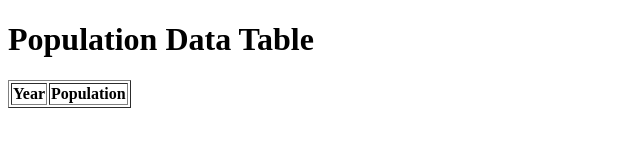
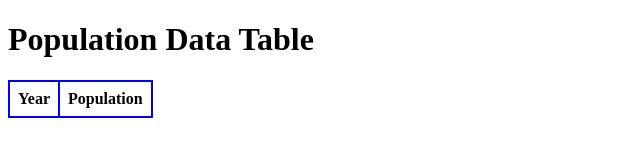
Before and after one commit to calbennett/Calbennett-Assignment2, a plain HTML site: page index.html in a window 1280 px wide. Shown: the whole page, without its empty margins (0-640 px from the left). Drawn offline with Linux system fonts and the light colour scheme; no server answers.

Commit message:
Modified table style

```diff
--- a/index.html
+++ b/index.html
@@ -3,13 +3,14 @@
 <head>
     <meta charset="UTF-8">
     <meta name="viewport" content="width=device-width, initial-scale=1.0">
-    <title>Data Display</title>
+    <title>Assignment 2</title>
 </head>
 <body>
 
     <h1>Population Data Table</h1>
 
     <table id="data-table" border="1">
+        <link rel="stylesheet" href="./styles.css">
         <thead>
             <tr>
                 <th>Year</th>
@@ -17,7 +18,7 @@
             </tr>
         </thead>
         <tbody id="table-body">
-            <!-- Table body will be populated dynamically -->
+
         </tbody>
 
     <script src="main.js"></script>
--- a/styles.css
+++ b/styles.css
@@ -1,7 +1,10 @@
-.table{
-    border: 1px solid black;
-}
+table {
+    border: 2px solid blue;
+    border-collapse: collapse;
+  }
 
-.table tr{
-    border: 1px solid black;
-}
+  th, td {
+    border: 2px solid blue;
+    padding: 8px;
+    text-align: left;
+  }
```
